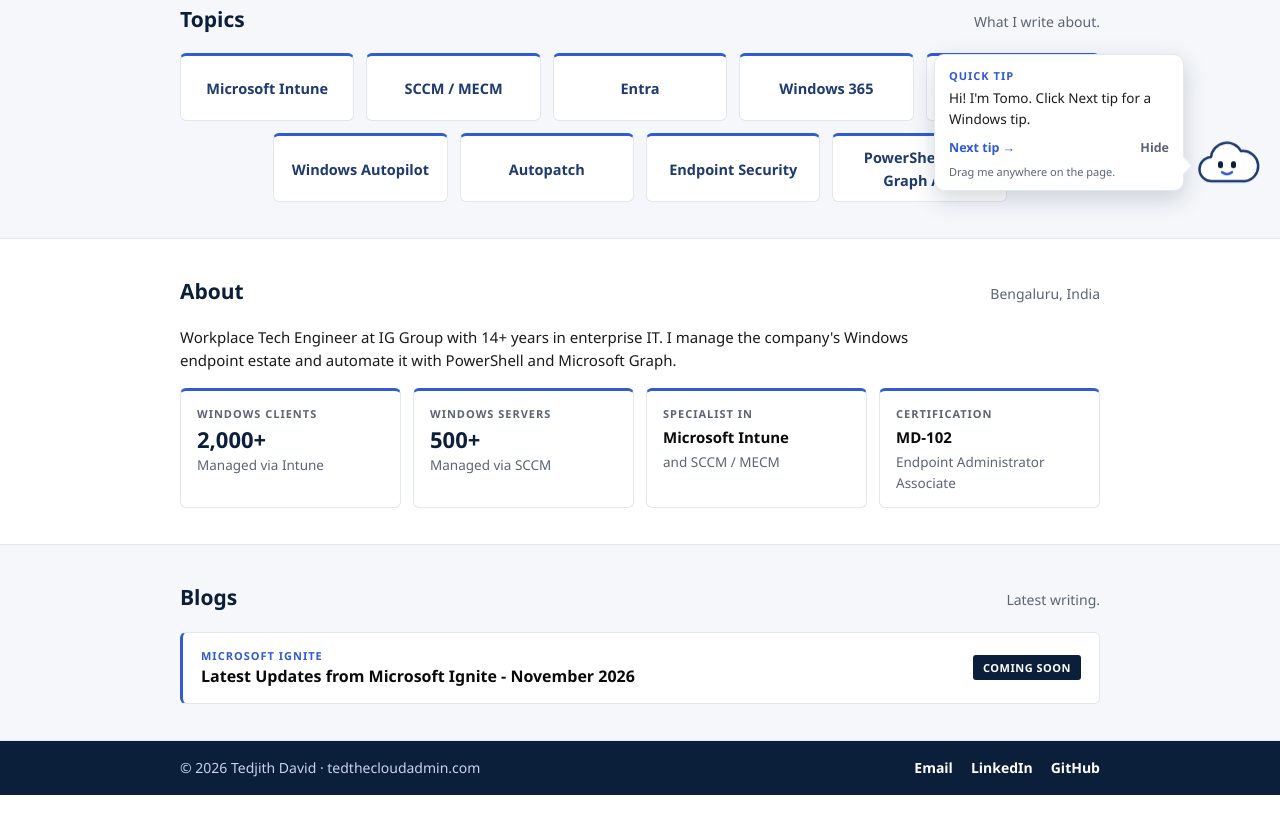
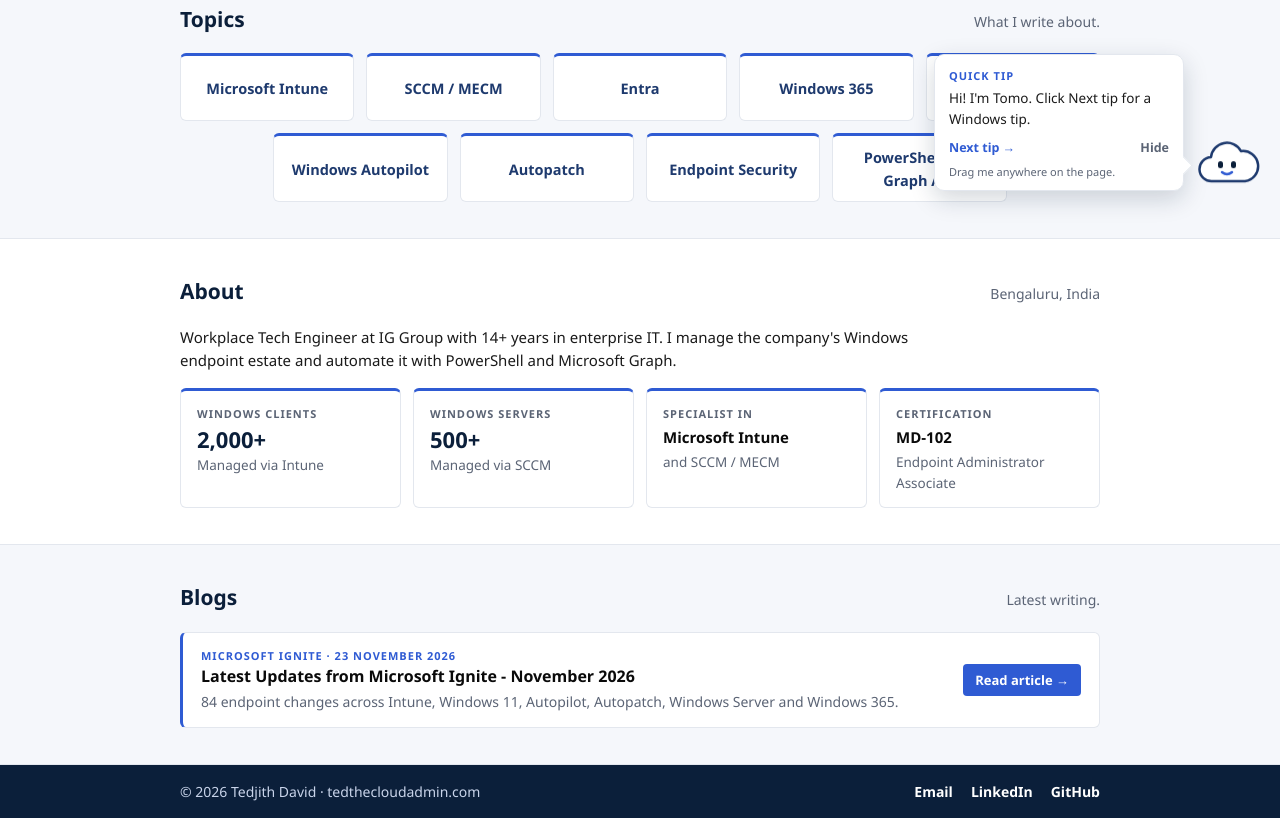
Before and after one commit to tedjithdavid/tedjithdavid.github.io, a plain HTML site: page index.html in a window 1280 px wide. Shown: the part 589-1407 px from the top of the page. Before the commit the page ends 1384 px from the top, so only its background shows below. Drawn offline with Linux system fonts and the light colour scheme.

Commit message:
Update index.html

```diff
--- a/index.html
+++ b/index.html
@@ -87,6 +87,10 @@
   .post { display: flex; justify-content: space-between; align-items: center; gap: 16px; background: #fff; border: 1px solid var(--line); border-left: 3px solid var(--blue); border-radius: 6px; padding: 14px 18px; }
   .post h3 { font-size: 16px; color: var(--black); font-weight: 600; }
   .post .cat { font-size: 11px; font-weight: 700; color: var(--blue); text-transform: uppercase; letter-spacing: 1px; }
+  a.post { color: inherit; text-decoration: none; transition: border-color .15s, background .15s; }
+  a.post:hover { border-color: var(--blue); background: var(--blue-soft); text-decoration: none; }
+  .post-sum { color: var(--muted); font-size: 14px; margin-top: 2px; }
+  .read { font-size: 13px; font-weight: 700; color: #fff; background: var(--blue); padding: 6px 12px; border-radius: 4px; white-space: nowrap; }
   .soon { font-size: 11px; font-weight: 700; padding: 4px 10px; border-radius: 3px; background: var(--navy); color: #fff; letter-spacing: 0.5px; text-transform: uppercase; white-space: nowrap; }
 
   /* Footer */
@@ -209,14 +213,15 @@
 <section id="blog" class="alt">
   <div class="wrap">
     <div class="sec-head"><h2>Blogs</h2><p>Latest writing.</p></div>
-    <!-- ARTICLE CARD -->
-    <div class="post">
+    <!-- ARTICLE CARD: copy this block for each new article, newest first -->
+    <a class="post" href="blog/microsoft-ignite-2026.html">
       <div>
-        <div class="cat">Microsoft Ignite</div>
+        <div class="cat">Microsoft Ignite · 23 November 2026</div>
         <h3>Latest Updates from Microsoft Ignite - November 2026</h3>
+        <p class="post-sum">84 endpoint changes across Intune, Windows 11, Autopilot, Autopatch, Windows Server and Windows 365.</p>
       </div>
-      <span class="soon">Coming Soon</span>
-    </div>
+      <span class="read">Read article →</span>
+    </a>
   </div>
 </section>
 
```
